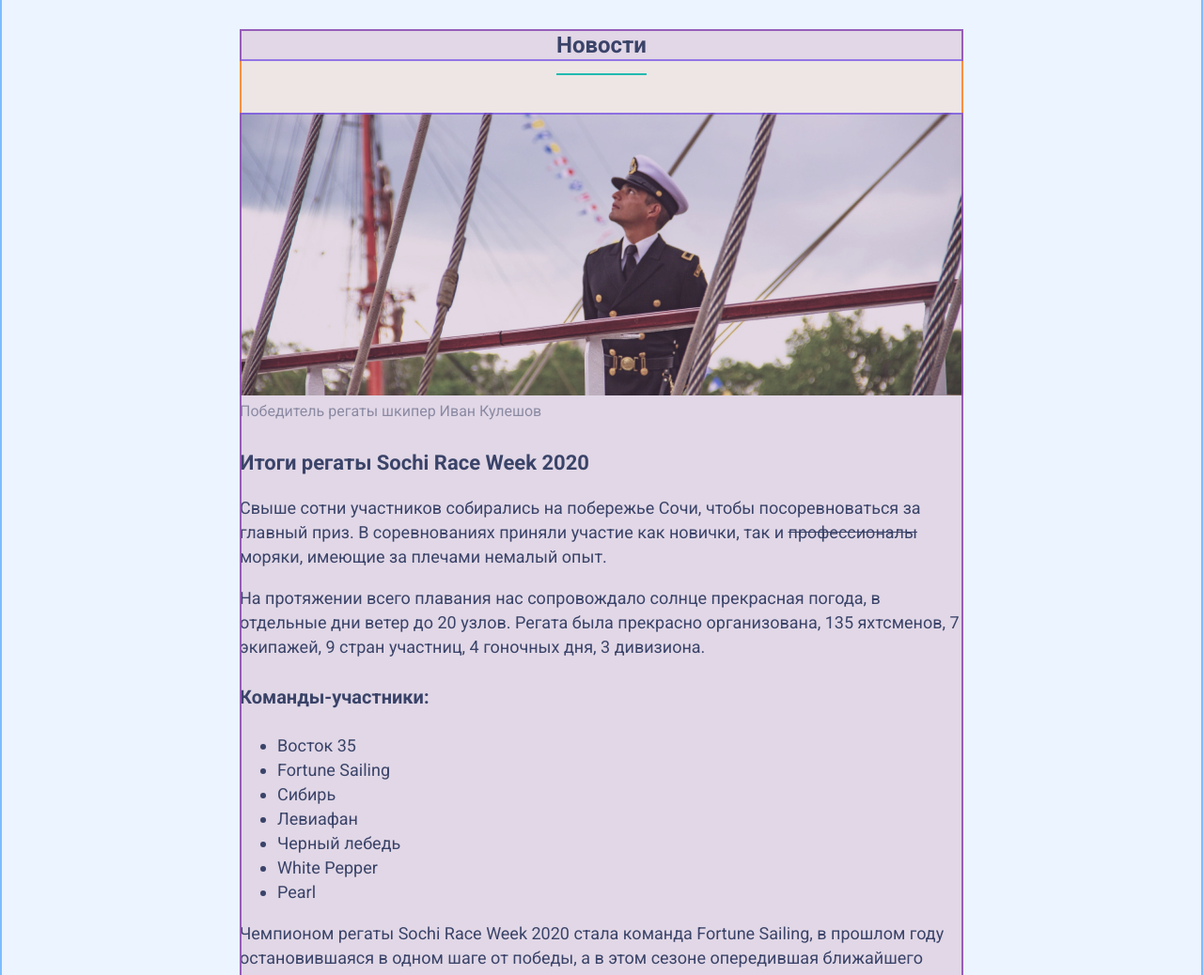
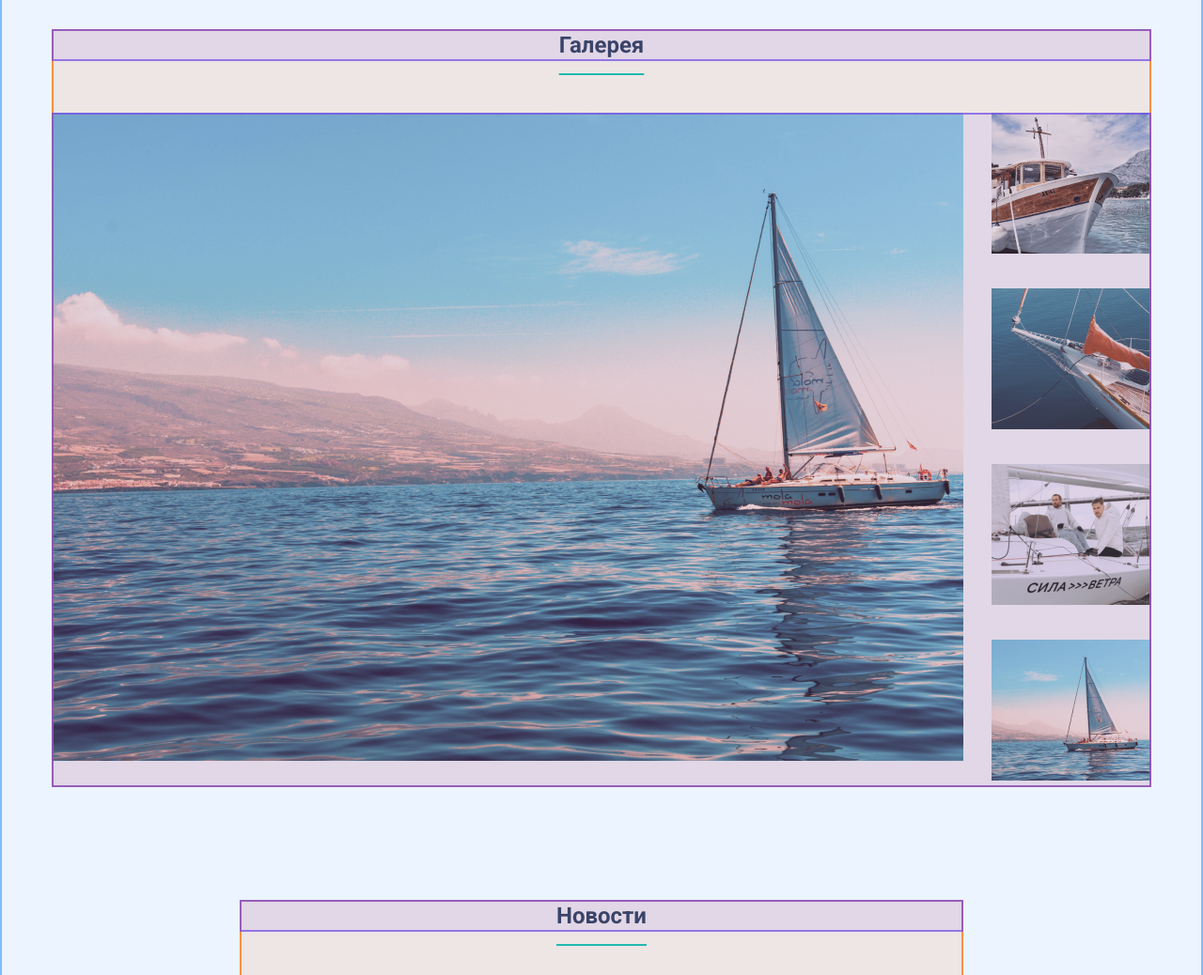
Before and after one commit to DAKIRDYA/SALES_htmlacademy, a plain HTML site: page index.html in a window 1280 px wide. Shown: the part 1620-2658 px from the top of the page at 94% size. Drawn offline with Linux system fonts and the light colour scheme.

Commit message:
Добавили блок галерея

```diff
--- a/css/style.css
+++ b/css/style.css
@@ -214,12 +214,6 @@ main{
     justify-content: space-between;
 
 }
-
-.block-article:last-of-type
-{
-    margin-bottom: 120px;
-}
-
 .article-1{
     width: 400px;
 }
@@ -228,13 +222,71 @@ main{
     order:1;
 
 }
-/*.dates{
-    margin-bottom 20px;
-}*/
+
+.block-article:last-of-type
+{
+    margin-bottom: 120px;
+}
+
 .under_line_color{
     margin-bottom:35px;
     margin-top:0;
 }
+/*section gallery*/
+.gallery h2{
+    margin-top:0;
+    margin-bottom: 55px;
+    padding:0;
+    text-align: center;
+    font-size: 24px;
+    line-height: 34px; /* 141.667% */
+}
+/*
+.gallery-list-item img{
+    background-color: rgba(253, 253, 255, 0.50);
+    opacity:0.5;
+
+
+}
+.gallery-list-selected img{
+    background-color: rgba(253, 253, 255, 1);
+}
+*/
+.gallery{
+    width: 1170px;
+    margin:0 auto 120px auto;
+    padding:0;
+}
+
+.gallery-img{
+    margin:0;
+    padding: 0;
+    display:flex;
+    align-items: flex-start;
+
+}
+.gallery-img img{
+    margin-right: 30px;
+}
+
+.gallery-list
+{
+    width: 170px;
+    list-style: none;
+    margin: 0;
+    padding:0;
+}
+
+
+.gallery-list-item{
+    margin-bottom:30px;
+}
+
+.gallery-list-item:last-of-type()
+{
+    margin-bottom: 0;
+}
+
 /*section NEWS*/
 .news{
     width:770px;
@@ -244,7 +296,6 @@ main{
 
 .article p{
     padding:0;
-
 }
 
 .news h2{
@@ -254,6 +305,7 @@ main{
 figure{
     margin: 0 0 33px 0;
 }
+/*section Contacts*/
 .contacts-all{
 width:340px;
 
@@ -284,7 +336,7 @@ width:340px;
     list-style-type:circle
 }
 
-
+/*Footer*/
 .main-footer{
     width: 1170px;
     margin:0 auto;
--- a/index.html
+++ b/index.html
@@ -3,14 +3,15 @@
 <head>
     <title>ВМЕСТЕ ПОД ПАРУСОМ</title>
     <meta charset="UTF-8">
+    <link href="css/outline.css" rel="stylesheet">
+    <link href="css/outline-settings.css" rel="stylesheet">
+
     <link href="css/style.css" rel="stylesheet">
-
     <link rel="stylesheet" href="css/style.css">
     <link rel="preconnect" href="https://fonts.googleapis.com">
     <link rel="preconnect" href="https://fonts.gstatic.com" crossorigin>
     <link href="https://fonts.googleapis.com/css2?family=Roboto:ital,wght@0,400;0,700;1,400&display=swap" rel="stylesheet">
-    <link href="css/outline.css" rel="stylesheet">
-    <link href="css/outline-settings.css" rel="stylesheet">
+
 
  </head>
 <body>
@@ -67,6 +68,35 @@
 <img src="img/children.jpg" width=600 height=252 alt="Рожденные в воде">
 
 </article>
+<!--Галерея-->
+<section class="gallery">
+    <h2 class="under_line_color">Галерея</h2>
+    <div class="gallery-img">
+        <img src="img/gallery main foto.jpg" width=970px height=690px alt="Выбранное фото">
+        <ul class="gallery-list">
+            <li class="gallery-list-item">
+                <a href="#">
+                <img src="img/gallery photo 1.png" width=170 height=150 alt="фото 1">
+                </a>
+            </li>
+            <li class="gallery-list-item">
+                <a href="#">
+                <img src="img/gallery photo 2.png" width=170 height=150 alt="фото 2">
+                </a>
+            </li>
+            <li class="gallery-list-item">
+                <a href="#">
+                <img src="img/gallery photo 3.png" width=170 height=150 alt="фото 3">
+                </a>
+            </li>
+            <li class="gallery-list-selected">
+                <a href="#">
+                <img src="img/gallery photo 4.png" width=170 height=150 alt="фото 4">
+                </a>
+            </li>
+        </ul>
+    </div>
+</section>
 
 
 <section class="news">
```
Also changed, not shown: img/gallery main foto.jpg (added), img/gallery photo 1.png (added), img/gallery photo 2.png (added), img/gallery photo 3.png (added), img/gallery photo 4.png (added).
